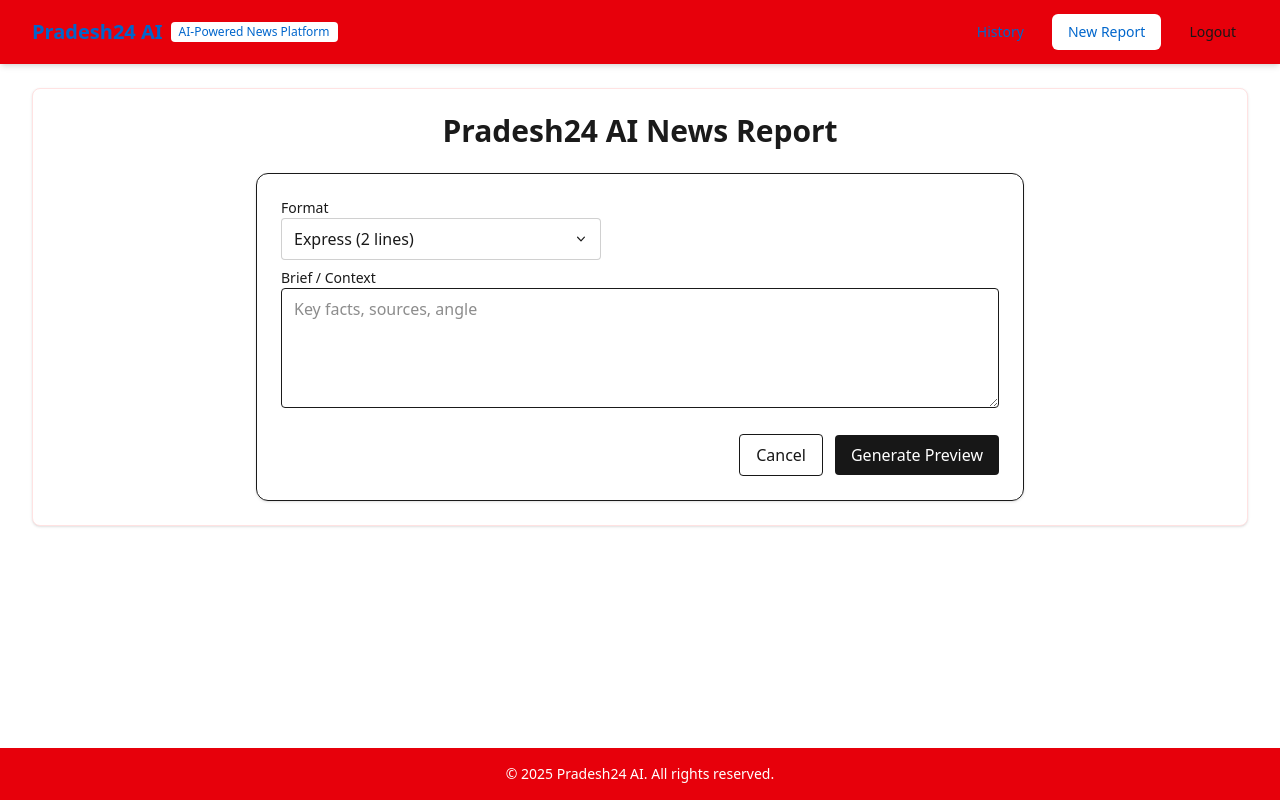
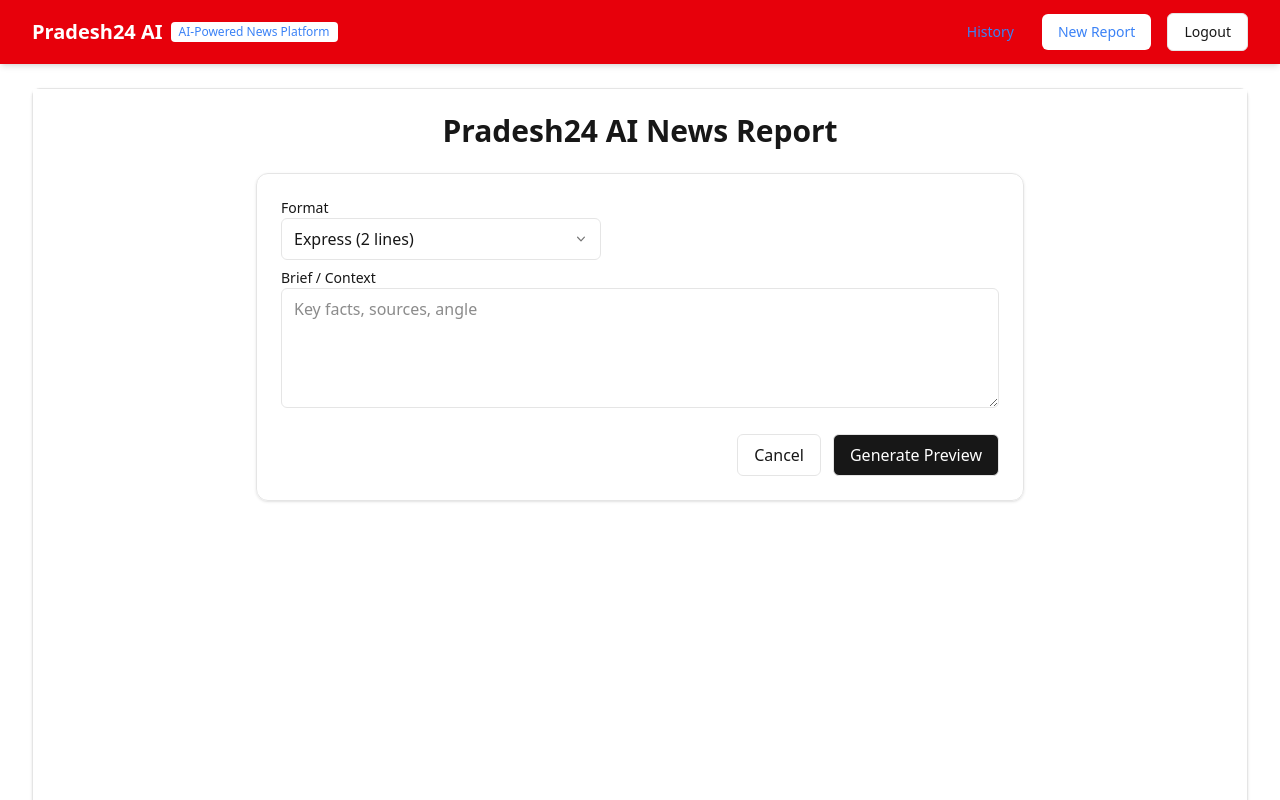
Before and after one commit to kaonebroadcast/ai-news, a Next.js app: page /news/new in a window 1280 px wide. Shown: the top 800 px of the page. Built offline with nearby package versions, Linux system fonts and the light colour scheme; sample sign-in values are in the browser's storage.

Commit message:
fixed CSS

```diff
--- a/src/app/globals.css
+++ b/src/app/globals.css
@@ -3,12 +3,22 @@
 :root {
   --background: #ffffff;
   --foreground: #171717;
-  color: #1a1a1a;
+  --muted: #f5f5f5;
+  --border: #e5e5e5;
+  --input: #e5e5e5;
+  --ring: #0ea5e9;
+  color: var(--foreground);
+  background-color: var(--background);
+  transition: color 0.2s, background-color 0.2s;
 }
 
 @theme inline {
   --color-background: var(--background);
   --color-foreground: var(--foreground);
+  --color-muted: var(--muted);
+  --color-border: var(--border);
+  --color-input: var(--input);
+  --color-ring: var(--ring);
   --font-sans: var(--font-geist-sans);
   --font-mono: var(--font-geist-mono);
 }
@@ -16,32 +26,121 @@
 @media (prefers-color-scheme: dark) {
   :root {
     --background: #0a0a0a;
-    --foreground: #f0f0f0;
-    color: #f0f0f0;
+    --foreground: #f8fafc;
+    --muted: #1f2937;
+    --border: #374151;
+    --input: #4b5563;
+    --ring: #38bdf8;
   }
 }
 
-/* Ensure text elements inherit color */
-p, h1, h2, h3, h4, h5, h6, span, div, a, li, td, th, label, button, input, textarea, select {
-  color: inherit;
+/* Base styles for all elements */
+* {
+  transition: background-color 0.2s, border-color 0.2s, color 0.2s;
 }
 
-/* Style links */
+/* Text elements */
+html {
+  color-scheme: light dark;
+}
+
+body {
+  background-color: var(--background);
+  color: var(--foreground);
+}
+
+/* Form elements */
+input,
+textarea,
+select {
+  background-color: var(--background);
+  border: 1px solid var(--border);
+  color: var(--foreground);
+  border-radius: 0.375rem;
+  padding: 0.5rem 0.75rem;
+  width: 100%;
+}
+
+input:focus,
+textarea:focus,
+select:focus {
+  outline: none;
+  border-color: var(--ring);
+  box-shadow: 0 0 0 1px var(--ring);
+}
+
+/* Buttons */
+button {
+  background-color: var(--background);
+  color: var(--foreground);
+  border: 1px solid var(--border);
+  border-radius: 0.375rem;
+  padding: 0.5rem 1rem;
+  cursor: pointer;
+  transition: opacity 0.2s, background-color 0.2s;
+}
+
+button:hover {
+  opacity: 0.9;
+}
+
+button:disabled {
+  opacity: 0.6;
+  cursor: not-allowed;
+}
+
+button.bg-foreground {
+  background-color: var(--foreground);
+  color: var(--background);
+}
+
+/* Links */
 a {
-  color: #0066cc;
+  color: #3b82f6;
   text-decoration: none;
+  transition: color 0.2s;
 }
 
 a:hover {
+  color: #2563eb;
   text-decoration: underline;
 }
 
-/* Button text color fix */
-button {
-  color: var(--color-foreground);
+/* Dark mode link colors */
+@media (prefers-color-scheme: dark) {
+  a {
+    color: #60a5fa;
+  }
+
+  a:hover {
+    color: #3b82f6;
+  }
 }
 
-/* Specific fix for buttons with text-background class */
-.bg-foreground.text-background {
-  color: var(--color-background) !important;
+/* Cards and containers */
+.border {
+  border-color: var(--border);
 }
+
+.bg-muted {
+  background-color: var(--muted);
+}
+
+/* Scrollbar styling */
+::-webkit-scrollbar {
+  width: 8px;
+  height: 8px;
+}
+
+::-webkit-scrollbar-track {
+  background: var(--muted);
+}
+
+::-webkit-scrollbar-thumb {
+  background: var(--border);
+  border-radius: 4px;
+}
+
+::-webkit-scrollbar-thumb:hover {
+  background: var(--input);
+}
--- a/src/app/news/new/page.tsx
+++ b/src/app/news/new/page.tsx
@@ -103,12 +103,13 @@ export default function NewNewsPage() {
   }
 
   return (
-    <div className="max-w-7xl mx-auto p-4 sm:p-6 space-y-6">
-      <h1 className="text-2xl sm:text-3xl font-semibold text-center">Pradesh24 AI News Report</h1>
+    <div className="min-h-screen bg-background text-foreground">
+      <div className="max-w-7xl mx-auto p-4 sm:p-6 space-y-6">
+        <h1 className="text-2xl sm:text-3xl font-semibold text-center">Pradesh24 AI News Report</h1>
 
       {/* Pre-generate: center form as a card */}
       {showForm && !content && (
-        <form onSubmit={handleGenerate} className="mx-auto w-full max-w-3xl space-y-5 border rounded-xl p-5 sm:p-6 shadow-sm">
+        <form onSubmit={handleGenerate} className="mx-auto w-full max-w-3xl space-y-5 border border-border/50 bg-background/50 backdrop-blur-sm rounded-xl p-5 sm:p-6 shadow-sm transition-colors">
           <div>
             <div className="mb-2 space-y-2">
               <div className="w-full max-w-xs">
@@ -116,7 +117,7 @@ export default function NewNewsPage() {
                 <div className="relative">
                   <select
                     id="format"
-                    className="w-full appearance-none rounded px-3 pr-10 py-2 border border-foreground/20 bg-background text-foreground focus:outline-none focus:ring-2 focus:ring-foreground/30"
+                    className="w-full appearance-none rounded px-3 pr-10 py-2 border border-border bg-background text-foreground focus:outline-none focus:ring-2 focus:ring-ring/50 transition-colors"
                     value={format}
                     onChange={(e) => setFormat(e.target.value as NewsFormat)}
                   >
@@ -144,7 +145,7 @@ export default function NewNewsPage() {
                       type="number"
                       min={1}
                       max={12}
-                      className="w-full border rounded px-3 py-2 bg-transparent"
+                      className="w-full border border-border rounded px-3 py-2 bg-background text-foreground focus:outline-none focus:ring-2 focus:ring-ring/50 transition-colors"
                       value={voCount}
                       onChange={(e) => setVoCount(parseInt(e.target.value || "0", 10))}
                     />
@@ -156,7 +157,7 @@ export default function NewNewsPage() {
                     type="number"
                     min={1}
                     max={10}
-                    className="w-full border rounded px-3 py-2 bg-transparent"
+                    className="w-full border border-border rounded px-3 py-2 bg-background text-foreground focus:outline-none focus:ring-2 focus:ring-ring/50 transition-colors"
                     value={topBandCount}
                     onChange={(e) => setTopBandCount(parseInt(e.target.value || "0", 10))}
                   />
@@ -171,7 +172,7 @@ export default function NewNewsPage() {
                     type="number"
                     min={5}
                     max={40}
-                    className="w-full border rounded px-3 py-2 bg-transparent"
+                    className="w-full border border-border rounded px-3 py-2 bg-background text-foreground focus:outline-none focus:ring-2 focus:ring-ring/50 transition-colors"
                     value={storyCount}
                     onChange={(e) => setStoryCount(parseInt(e.target.value || "0", 10))}
                   />
@@ -180,7 +181,7 @@ export default function NewNewsPage() {
             )}
             <label htmlFor="brief" className="block text-sm font-medium">Brief / Context</label>
             <textarea
-              className="w-full border rounded px-3 py-2 bg-transparent min-h-[120px]"
+              className="w-full border border-border rounded px-3 py-2 bg-background text-foreground focus:outline-none focus:ring-2 focus:ring-ring/50 transition-colors min-h-[120px]"
               id="brief"
               value={brief}
               onChange={(e) => setBrief(e.target.value)}
@@ -191,7 +192,7 @@ export default function NewNewsPage() {
           <div className="flex items-center justify-end gap-3">
             <button
               type="button"
-              className="px-4 py-2 rounded border"
+              className="px-4 py-2 rounded border border-border hover:bg-muted/50 transition-colors"
               onClick={() => router.push("/news")}
             >
               Cancel
@@ -199,7 +200,7 @@ export default function NewNewsPage() {
             <button
               type="submit"
               disabled={generating}
-              className="px-4 py-2 rounded bg-foreground text-background disabled:opacity-60"
+              className="px-4 py-2 rounded bg-foreground text-background hover:opacity-90 disabled:opacity-60 transition-opacity"
             >
               {generating ? "Generating..." : "Generate Preview"}
             </button>
@@ -211,7 +212,7 @@ export default function NewNewsPage() {
       {content && (
         <div className={`grid grid-cols-1 lg:grid-cols-3 gap-6 items-start`}>
           {showForm && (
-            <form onSubmit={handleGenerate} className="space-y-4 lg:col-span-1 border rounded-xl p-4 sm:p-5 shadow-sm">
+            <form onSubmit={handleGenerate} className="space-y-4 lg:col-span-1 border border-border/50 bg-background/50 backdrop-blur-sm rounded-xl p-4 sm:p-5 shadow-sm transition-colors">
               <div>
                 <div className="mb-2 space-y-2">
                   <label htmlFor="brief-post" className="block text-sm font-medium">Brief / Context</label>
@@ -220,7 +221,7 @@ export default function NewNewsPage() {
                     <div className="relative">
                       <select
                         id="format-post"
-                        className="w-full appearance-none rounded px-3 pr-10 py-2 border border-foreground/20 bg-background text-foreground focus:outline-none focus:ring-2 focus:ring-foreground/30"
+                        className="w-full appearance-none rounded px-3 pr-10 py-2 border border-border bg-background text-foreground focus:outline-none focus:ring-2 focus:ring-ring/50 transition-colors"
                         value={format}
                         onChange={(e) => setFormat(e.target.value as NewsFormat)}
                       >
@@ -248,7 +249,7 @@ export default function NewNewsPage() {
                           type="number"
                           min={1}
                           max={12}
-                          className="w-full border rounded px-3 py-2 bg-transparent"
+                          className="w-full border border-border rounded px-3 py-2 bg-background text-foreground focus:outline-none focus:ring-2 focus:ring-ring/50 transition-colors"
                           value={voCount}
                           onChange={(e) => setVoCount(parseInt(e.target.value || "0", 10))}
                         />
@@ -260,7 +261,7 @@ export default function NewNewsPage() {
                         type="number"
                         min={1}
                         max={10}
-                        className="w-full border rounded px-3 py-2 bg-transparent"
+                        className="w-full border border-border rounded px-3 py-2 bg-background text-foreground focus:outline-none focus:ring-2 focus:ring-ring/50 transition-colors"
                         value={topBandCount}
                         onChange={(e) => setTopBandCount(parseInt(e.target.value || "0", 10))}
                       />
@@ -275,7 +276,7 @@ export default function NewNewsPage() {
                         type="number"
                         min={5}
                         max={40}
-                        className="w-full border rounded px-3 py-2 bg-transparent"
+                        className="w-full border border-border rounded px-3 py-2 bg-background text-foreground focus:outline-none focus:ring-2 focus:ring-ring/50 transition-colors"
                         value={storyCount}
                         onChange={(e) => setStoryCount(parseInt(e.target.value || "0", 10))}
                       />
@@ -283,7 +284,7 @@ export default function NewNewsPage() {
                   </div>
                 )}
                 <textarea
-                  className="w-full border rounded px-3 py-2 bg-transparent min-h-[120px]"
+                  className="w-full border border-border rounded px-3 py-2 bg-background text-foreground focus:outline-none focus:ring-2 focus:ring-ring/50 transition-colors min-h-[120px]"
                   id="brief-post"
                   value={brief}
                   onChange={(e) => setBrief(e.target.value)}
@@ -301,7 +302,7 @@ export default function NewNewsPage() {
                 <div className="flex-1" />
                 <button
                   type="button"
-                  className="px-4 py-2 rounded border"
+                  className="px-4 py-2 rounded border border-border hover:bg-muted/50 transition-colors"
                   onClick={() => router.push("/news")}
                 >
                   Cancel
@@ -317,14 +318,14 @@ export default function NewNewsPage() {
           >
             <h2 className="text-lg font-medium">Preview & Edit</h2>
             <textarea
-              className="w-full border rounded px-3 py-2 bg-transparent min-h-[420px] lg:min-h-[520px] font-mono text-sm"
+              className="w-full border border-border rounded px-3 py-2 bg-background text-foreground font-mono text-sm min-h-[420px] lg:min-h-[520px] focus:outline-none focus:ring-2 focus:ring-ring/50 transition-colors"
               value={content}
               onChange={(e) => setContent(e.target.value)}
             />
             <div className="space-y-2">
               <label className="block text-sm font-medium">Regenerate Instructions (optional)</label>
               <textarea
-                className="w-full border rounded px-3 py-2 bg-transparent min-h-[100px]"
+                className="w-full border border-border rounded px-3 py-2 bg-background text-foreground min-h-[100px] focus:outline-none focus:ring-2 focus:ring-ring/50 transition-colors"
                 placeholder="Example: Add official statement, clarify numbers, shorten intro..."
                 value={regenInstructions}
                 onChange={(e) => setRegenInstructions(e.target.value)}
@@ -361,7 +362,7 @@ export default function NewNewsPage() {
                 onClick={handleSave}
                 disabled={true}
                 // disabled={loading || !content.trim()}
-                className="px-4 py-2 rounded bg-foreground text-background disabled:opacity-60"
+                className="px-4 py-2 rounded bg-foreground text-background hover:opacity-90 disabled:opacity-60 transition-opacity"
               >
                 {loading ? "Saving..." : "Save"}
               </button>
@@ -369,6 +370,7 @@ export default function NewNewsPage() {
           </div>
         </div>
       )}
+      </div>
     </div>
   );
 }
```
